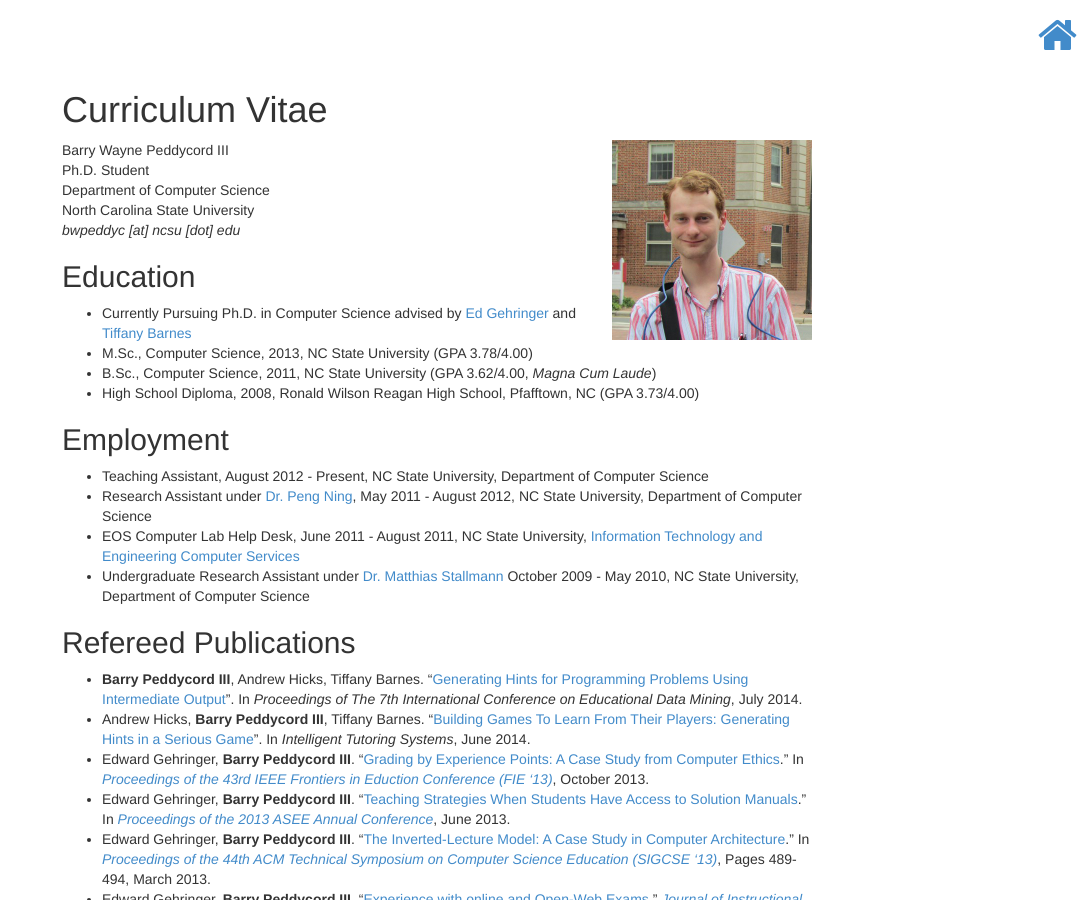
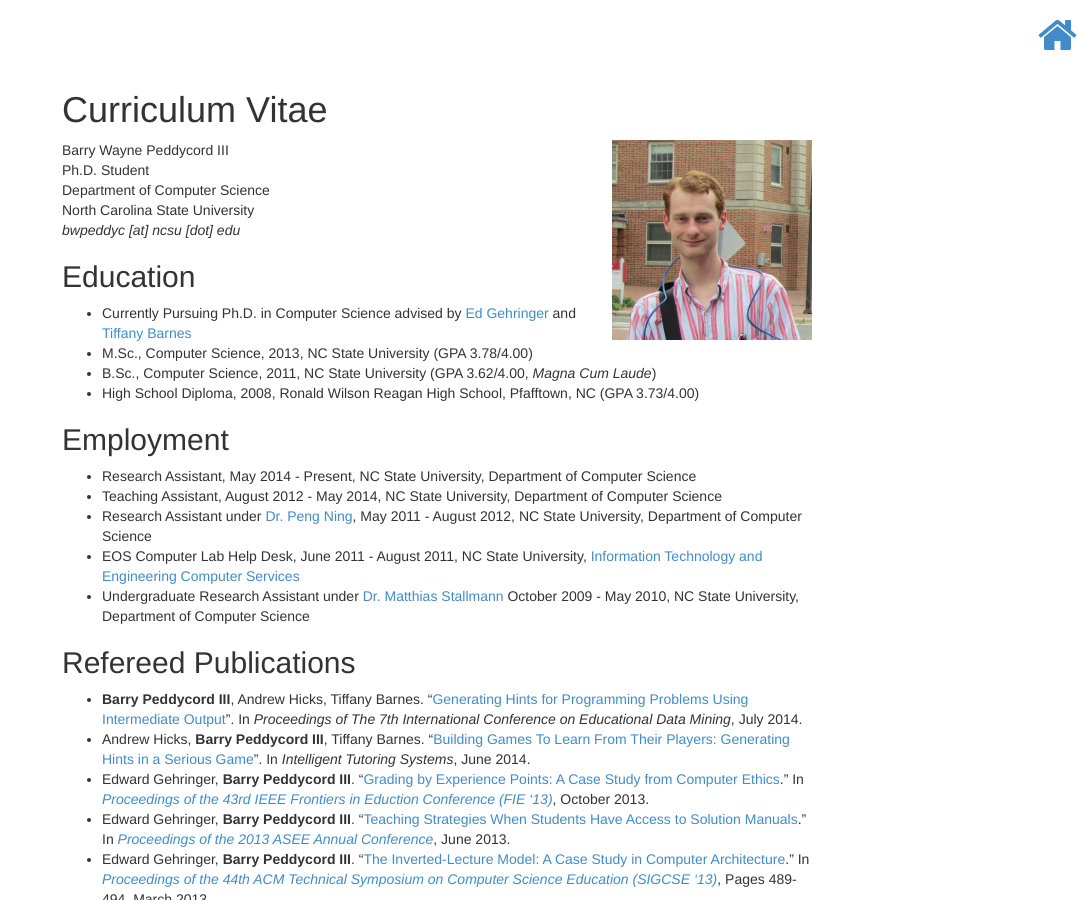
Before and after one commit to isharacomix/oldsite, a Jekyll site: the page built from cv.md, in a window 1280 px wide and 900 px high. Shown: the whole window, without its empty margins (203-1280 px from the left). Built offline with Jekyll 4.4.1, drawn with Linux system fonts in a browser that asks for light colours; Markdown is read by kramdown in place of the engine named in the settings; comment, search, counter and statistics services are not loaded.

Commit message:
Update cv.md

```diff
--- a/cv.md
+++ b/cv.md
@@ -24,7 +24,8 @@ Education
 
 Employment
 ----------
- * Teaching Assistant, August 2012 - Present, NC State University, Department of Computer Science
+ * Research Assistant, May 2014 - Present, NC State University, Department of Computer Science
+ * Teaching Assistant, August 2012 - May 2014, NC State University, Department of Computer Science
  * Research Assistant under [Dr. Peng Ning](http://discovery.csc.ncsu.edu/), May 2011 - August 2012, NC State University, Department of Computer Science
  * EOS Computer Lab Help Desk, June 2011 - August 2011, NC State University, [Information Technology and Engineering Computer Services](http://www.itecs.ncsu.edu/)
  * Undergraduate Research Assistant under [Dr. Matthias Stallmann](http://people.engr.ncsu.edu/mfms/) October 2009 - May 2010, NC State University, Department of Computer Science
```
